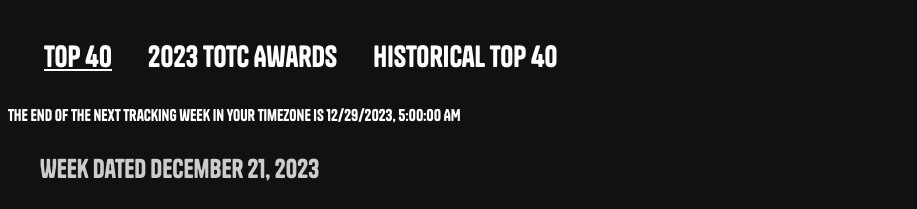
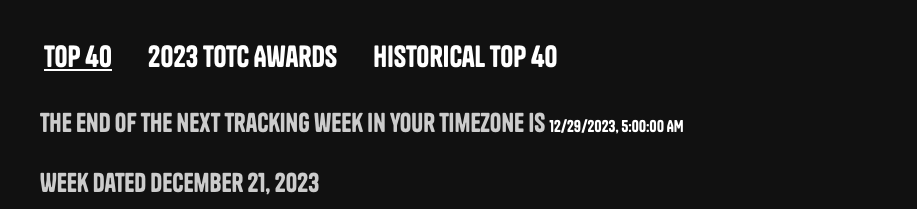
Before and after one commit to okitokidoki/okitokidoki.github.io, a plain HTML site: page index.html in a window 1280 px wide. Shown: the top 209 px of the page, 0-917 px from the left. Drawn offline with Linux system fonts and the light colour scheme.

Commit message:
formatting js text
yeah yeah yeah - usher

```diff
--- a/index.html
+++ b/index.html
@@ -23,7 +23,7 @@
         console.log(Intl.DateTimeFormat().resolvedOptions().timeZone)
         var timeStamp = new Date("2023-12-29T05:00:00.000Z");
         //ISO date format
-        document.write("The end of the next tracking week in your timezone is ");
+        document.write("<span class='week'>The end of the next tracking week in your timezone is </span>");
         document.write(timeStamp.toLocaleString('en-US', { timeZone: Intl.DateTimeFormat().resolvedOptions().timeZone }))
     </script>
     <div class="discord">
```
